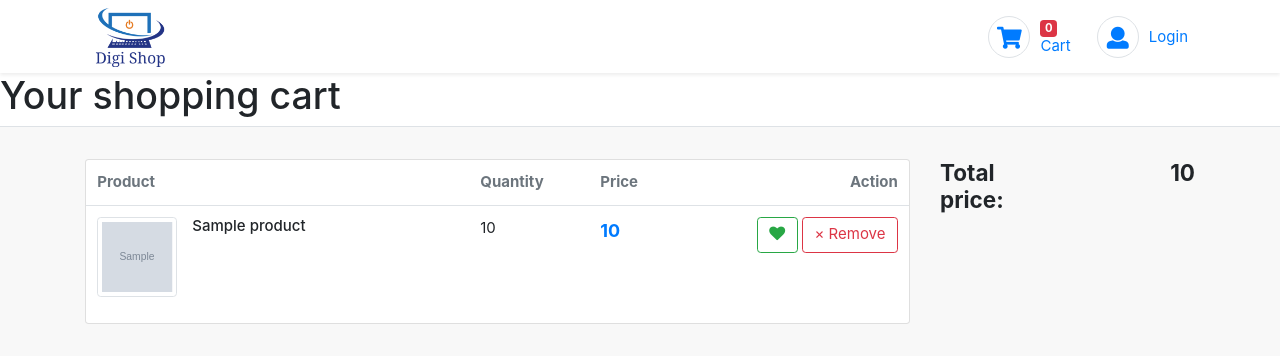
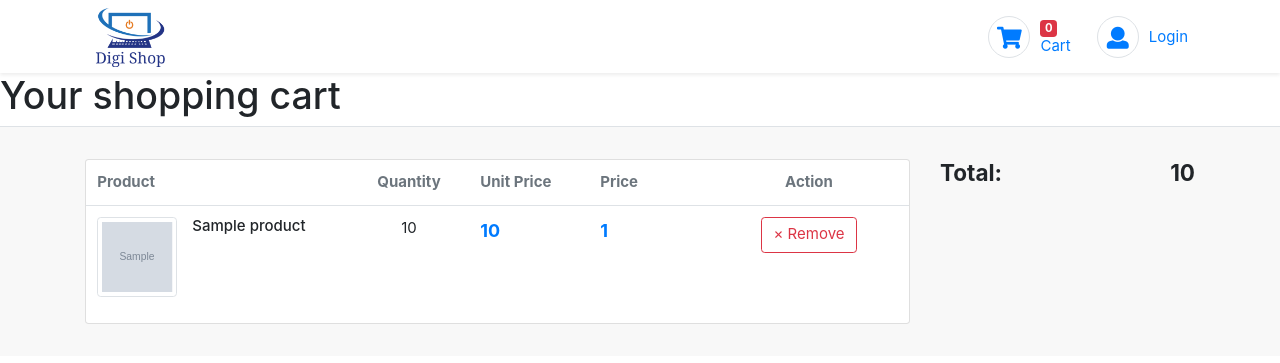
Before and after one commit to LukaszPlawinski/DigiShop, a Django app: template cart/templates/cart_detail.html in a window 1280 px wide. Shown: the top 363 px of the page. Run offline with Django 3.2, Linux system fonts and the light colour scheme; the template is opened without the code that fills it: most values are stand-ins (such as "Sample title", 1, 10 or a date in 2020); grey boxes marked "Sample" are stand-in pictures; some libraries are stand-ins or nearby versions.

Commit message:
adding and removing products from cart work

```diff
--- a/cart/templates/cart_detail.html
+++ b/cart/templates/cart_detail.html
@@ -12,9 +12,10 @@
 <thead class="text-muted">
 <tr>
   <th scope="col">Product</th>
-  <th scope="col" width="120">Quantity</th>
+  <th scope="col" width="120" class="text-center">Quantity</th>
+  <th scope="col" width="120">Unit Price</th>
   <th scope="col" width="120">Price</th>
-  <th scope="col" class="text-right" width="200">Action</th>
+  <th scope="col" class="text-center" width="200">Action</th>
 </tr>
 </thead>
 <tbody>
@@ -29,17 +30,20 @@
 	</figcaption>
 </figure>
 	</td>
-	<td>
+	<td class="text-center">
 		{{ item.quantity }}
 	</td>
 	<td>
 		<div class="price-wrap">
 			<var class="price">{{ item.price }}</var>
 		</div> <!-- price-wrap .// -->
+	<td>
+		<div class="price-wrap">
+			<var class="price">{{ item.total_price }}</var>
+		</div> <!-- price-wrap .// -->
 	</td>
-	<td class="text-right">
-	<a data-original-title="Save to Wishlist" title="" href="" class="btn btn-outline-success" data-toggle="tooltip"> <i class="fa fa-heart"></i></a>
-	<a href="" class="btn btn-outline-danger"> × Remove</a>
+	<td class="text-center">
+	<a href="{% url 'cart:cart_remove' product.id %}" class="btn btn-outline-danger"> × Remove</a>
 	</td>
 </tr>
 {% endwith %}{% endfor %}
@@ -52,7 +56,7 @@
 	<aside class="col-sm-3">
 
 <dl class="dlist-align h4">
-  <dt>Total price:</dt>
+  <dt>Total:</dt>
   <dd class="text-right"><strong>{{ cart.get_total_price }}</strong></dd>
 </dl>
 
--- a/shop/templates/detail.html
+++ b/shop/templates/detail.html
@@ -70,7 +70,7 @@
 									</dl>
 
 									<hr>
-									<form action="{% url "cart:cart_add" product.id %}" method="post">
+									<form action="{% url 'cart:cart_add' product.id %}" method="post">
 										{{ cart_product_form }}
 										{% csrf_token %}
 										<input type="submit" value="Add to cart">
--- a/shop/views.py
+++ b/shop/views.py
@@ -26,4 +26,5 @@ def product_detail(request, id, slug):
     return render(request,
                 'detail.html',
                 {'categories': categories,
+                'cart_product_form': cart_product_form,
                 'product': product})
```
